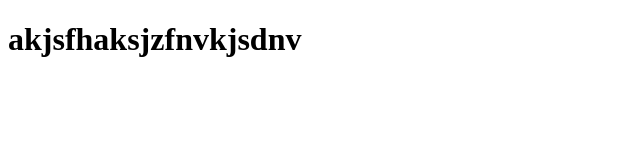
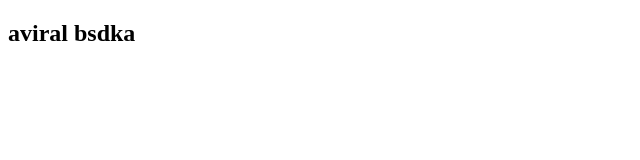
Before and after one commit to lucifer-ux/newrepo, a plain HTML site: page index.html in a window 1280 px wide. Shown: the whole page, without its empty margins (0-640 px from the left). Drawn offline with Linux system fonts and the light colour scheme.

Commit message:
new upload

```diff
--- a/index.html
+++ b/index.html
@@ -6,6 +6,6 @@
     <title>Document</title>
 </head>
 <body>
-    <h1>akjsfhaksjzfnvkjsdnv</h1>
+    <h2>aviral bsdka</h2>
 </body>
 </html>
```
